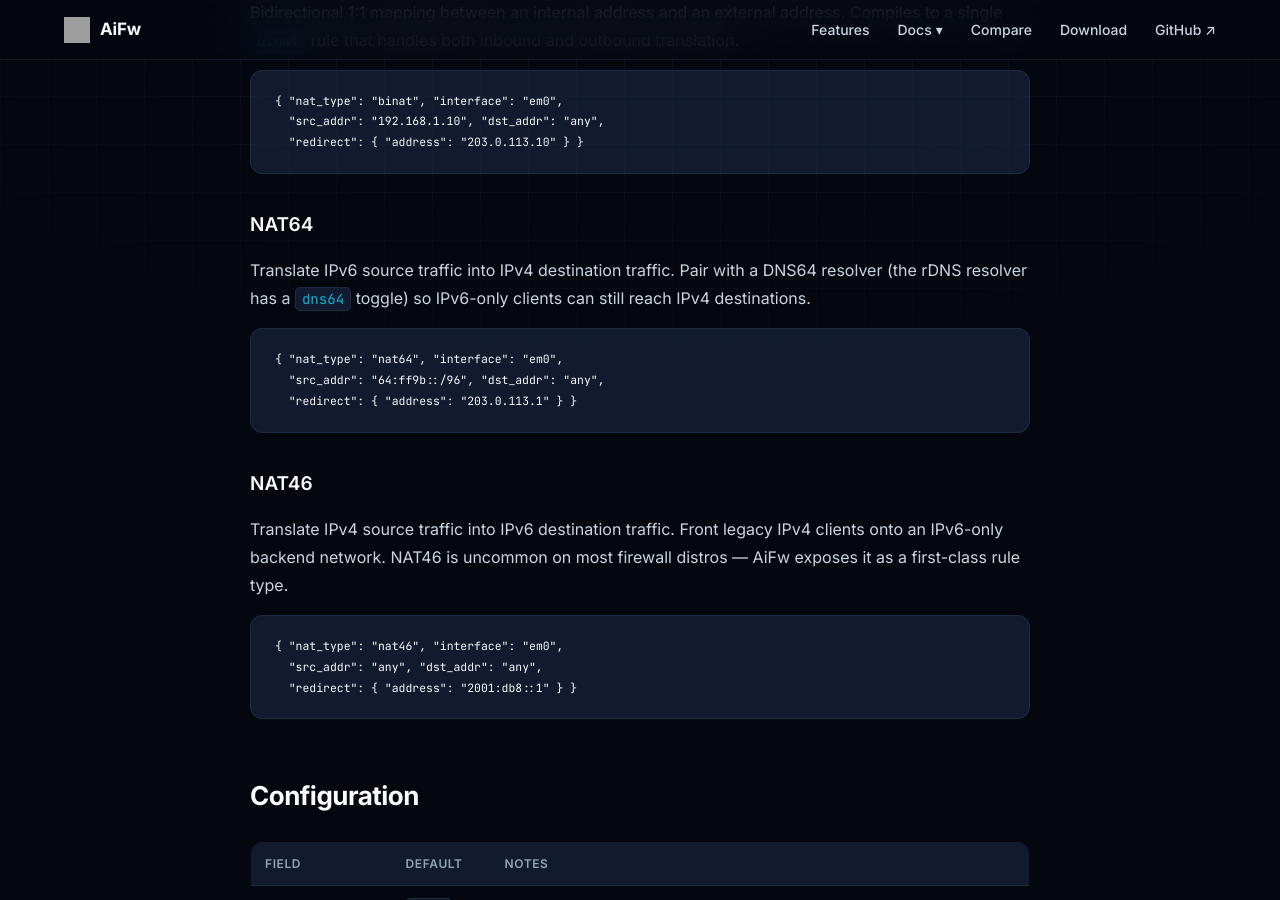
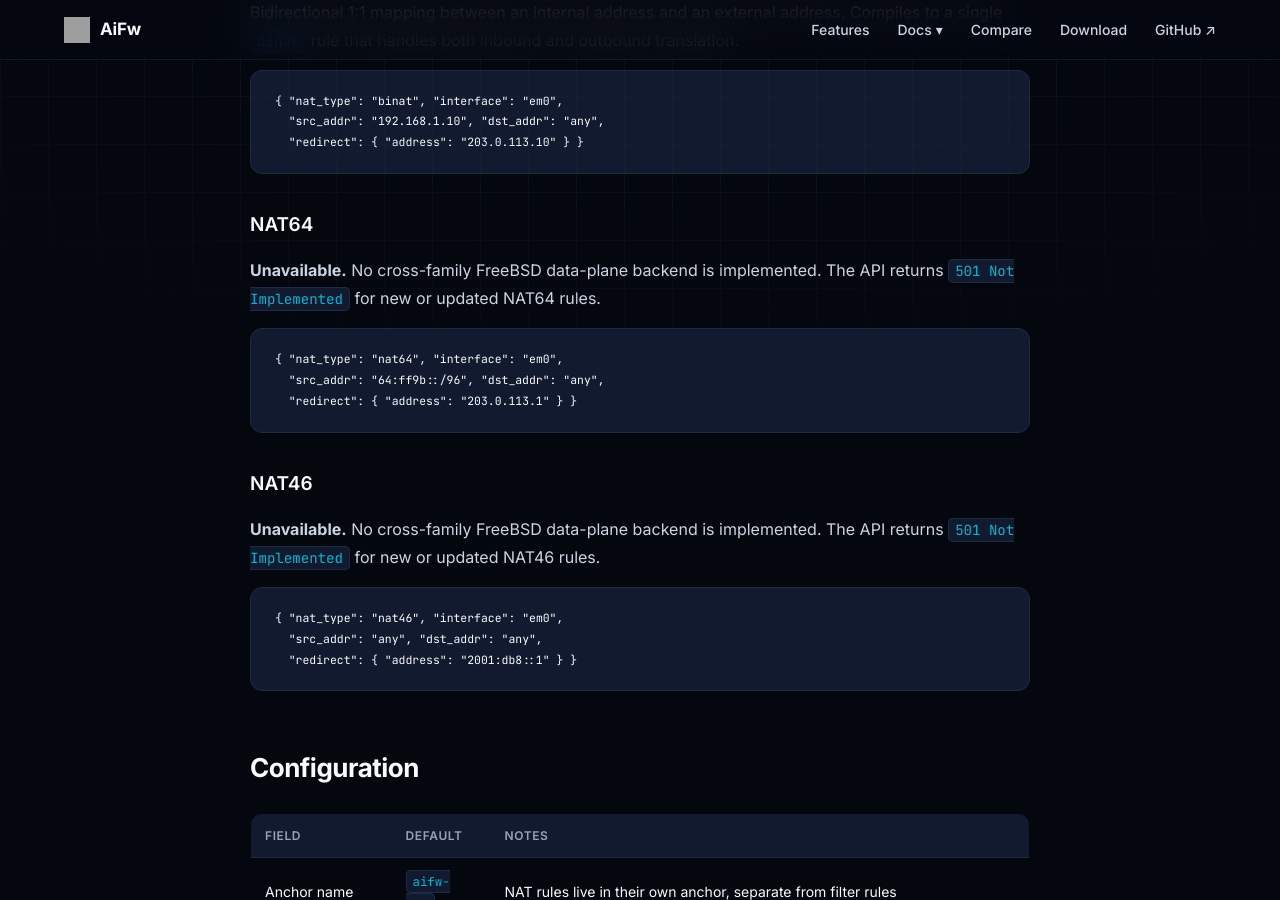
Before and after one commit to ZerosAndOnesLLC/AiFw, a Jekyll site: the page built from docs/docs/nat.md, in a window 1280 px wide and 900 px high, scrolled down 2933 px. Built offline with Jekyll 4.4.1, drawn with Linux system fonts in a browser that asks for light colours; some of the changed text lies outside the part shown; grey boxes are pictures that could not be loaded.

Commit message:
fix: reject unsupported cross-family NAT (#531)

````diff
--- a/docs/docs/nat.md
+++ b/docs/docs/nat.md
@@ -27,7 +27,7 @@ breadcrumb:
 
 # NAT
 
-AiFw supports six NAT types &mdash; SNAT, DNAT (port forwarding), Masquerade, 1:1 BiNAT, NAT64, and NAT46. NAT46 is unusual on consumer firewall distributions and lets you front legacy IPv4 clients onto an IPv6-only network. All NAT rules compile into the dedicated `aifw-nat` anchor and never touch the system pf config.
+AiFw supports SNAT, DNAT (port forwarding), Masquerade, and 1:1 BiNAT. NAT64 and NAT46 are retained as experimental model values for compatibility but creation is rejected: the current pf text does not perform cross-family translation. All supported NAT rules compile into the dedicated `aifw-nat` anchor.
 
 ## Quickstart
 
@@ -128,7 +128,7 @@ Bidirectional 1:1 mapping between an internal address and an external address. C
 
 ### NAT64
 
-Translate IPv6 source traffic into IPv4 destination traffic. Pair with a DNS64 resolver (the rDNS resolver has a `dns64` toggle) so IPv6-only clients can still reach IPv4 destinations.
+**Unavailable.** No cross-family FreeBSD data-plane backend is implemented. The API returns `501 Not Implemented` for new or updated NAT64 rules.
 
 ```json
 { "nat_type": "nat64", "interface": "em0",
@@ -138,7 +138,7 @@ Translate IPv6 source traffic into IPv4 destination traffic. Pair with a DNS64 r
 
 ### NAT46
 
-Translate IPv4 source traffic into IPv6 destination traffic. Front legacy IPv4 clients onto an IPv6-only backend network. NAT46 is uncommon on most firewall distros &mdash; AiFw exposes it as a first-class rule type.
+**Unavailable.** No cross-family FreeBSD data-plane backend is implemented. The API returns `501 Not Implemented` for new or updated NAT46 rules.
 
 ```json
 { "nat_type": "nat46", "interface": "em0",
````
Also changed, not shown: 1 other file.
